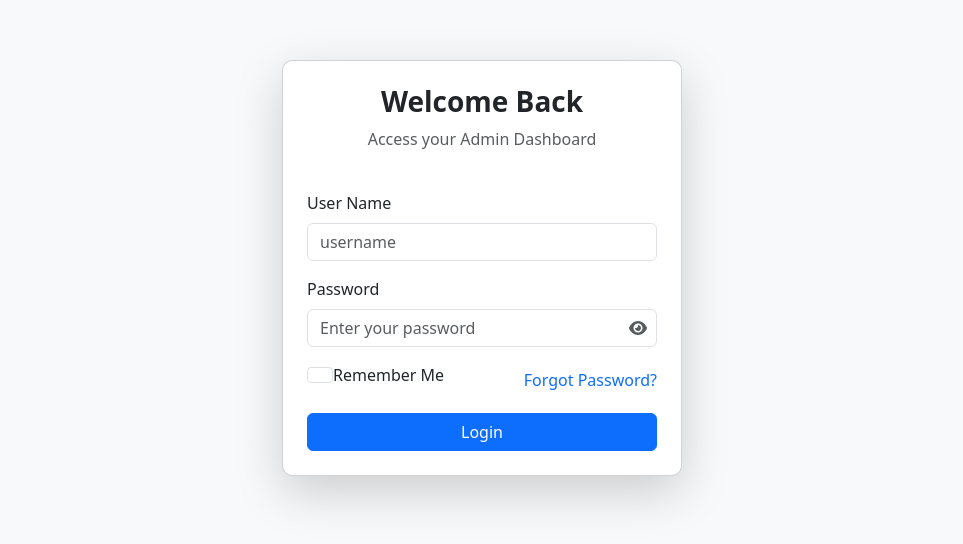
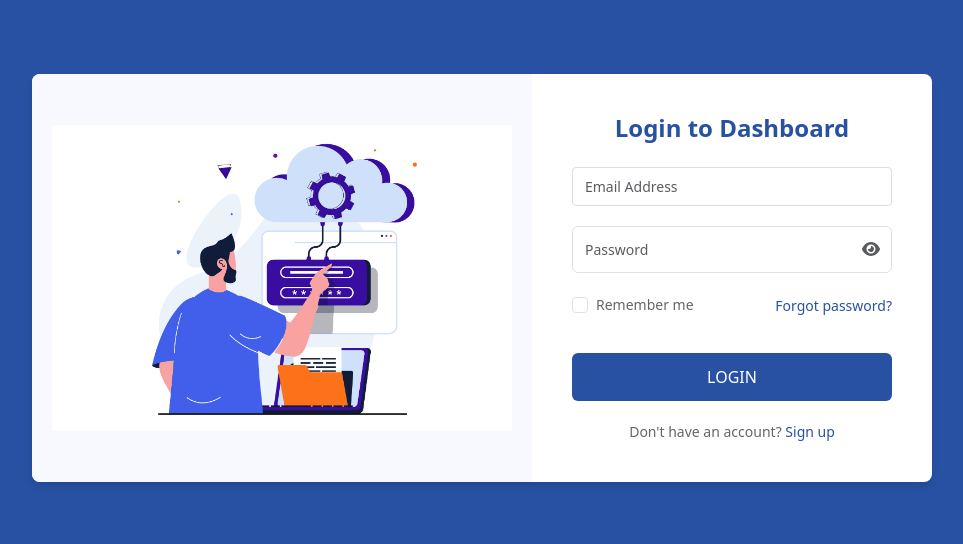
Before and after one commit to Arjun643/bootstrap-admin-template, a React (Create React App) app: page /login in a window 1280 px wide. Shown: the part 122-666 px from the top of the page, without its empty margins (158-1121 px from the left). Built offline with nearby package versions, Linux system fonts and the light colour scheme; what ag-grid-community would draw is missing.

Commit message:
feat(login-page-design): improvement

```diff
--- a/src/components/sidebar/sidebar.tsx
+++ b/src/components/sidebar/sidebar.tsx
@@ -22,7 +22,6 @@ const Sidebar = () => {
       style={{
         width: collapsed ? "80px" : "250px",
         transition: "all 0.3s ease",
-        position: "fixed",
         height: "100vh",
         overflowY: "auto",
       }}>
--- a/src/pages/home/home.css
+++ b/src/pages/home/home.css
@@ -36,3 +36,33 @@
     height: 250px;
   }
 }
+
+.sidebar {
+  left: 0;
+  top: 0;
+  height: 100vh;
+  background: #1a2234;
+  width: 250px;
+  z-index: 9999;
+  transition: all 0.3s ease;
+  box-shadow: 2px 0 5px rgba(0, 0, 0, 0.1);
+}
+
+.main-content {
+  position: relative;
+  margin-left: 250px;
+  min-height: 100vh;
+  background: #fff;
+  transition: all 0.3s ease;
+  z-index: 1;
+}
+
+/* जब साइडबार छिपा हो */
+.sidebar.collapsed {
+  left: -250px;
+  box-shadow: none;
+}
+
+.main-content.expanded {
+  margin-left: 0;
+}
--- /dev/null
+++ b/src/pages/login/login.scss
@@ -0,0 +1,125 @@
+.login-container {
+  min-height: 100vh;
+  background-color: #2851a3;
+  display: flex;
+  align-items: center;
+  justify-content: center;
+  padding: 20px;
+}
+
+.login-card {
+  background: white;
+  border-radius: 8px;
+  box-shadow: 0 4px 6px rgba(0, 0, 0, 0.1);
+  width: 100%;
+  max-width: 900px;
+  display: flex;
+  overflow: hidden;
+}
+
+.login-illustration {
+  flex: 1;
+  background-color: #f8f9fe;
+  padding: 20px;
+  display: flex;
+  align-items: center;
+  justify-content: center;
+
+  img {
+    max-width: 100%;
+    height: auto;
+  }
+}
+
+.login-form-section {
+  flex: 1;
+  padding: 40px;
+  min-width: 320px;
+  max-width: 400px;
+}
+
+.login-title {
+  color: #2851a3;
+  margin-bottom: 24px;
+  font-size: 24px;
+  font-weight: 600;
+  text-align: center;
+}
+
+.form-group {
+  margin-bottom: 20px;
+}
+
+.form-control {
+  width: 100%;
+  padding: 12px;
+  border: 1px solid #e1e1e1;
+  border-radius: 6px;
+  font-size: 14px;
+
+  &:focus {
+    border-color: #2851a3;
+    box-shadow: 0 0 0 2px rgba(40, 81, 163, 0.1);
+    outline: none;
+  }
+}
+
+.login-btn {
+  width: 100%;
+  padding: 12px;
+  background-color: #2851a3;
+  color: white;
+  border: none;
+  border-radius: 6px;
+  font-size: 16px;
+  font-weight: 500;
+  cursor: pointer;
+  margin-top: 10px;
+  transition: background-color 0.2s;
+
+  &:hover {
+    background-color: darken(#2851a3, 5%);
+  }
+}
+
+.forgot-password {
+  color: #2851a3;
+  text-decoration: none;
+  font-size: 14px;
+
+  &:hover {
+    text-decoration: underline;
+  }
+}
+
+.signup-text {
+  text-align: center;
+  margin-top: 20px;
+  font-size: 14px;
+  color: #666;
+
+  a {
+    color: #2851a3;
+    text-decoration: none;
+    font-weight: 500;
+
+    &:hover {
+      text-decoration: underline;
+    }
+  }
+}
+
+.form-check {
+  display: flex;
+  align-items: center;
+  gap: 8px;
+}
+
+.form-check-input {
+  margin: 0;
+}
+
+.form-check-label {
+  font-size: 14px;
+  color: #666;
+}
--- a/src/pages/login/login.tsx
+++ b/src/pages/login/login.tsx
@@ -11,10 +11,10 @@ import {
 import { toast } from "react-toastify";
 import { FontAwesomeIcon } from "@fortawesome/react-fontawesome";
 import { faEye, faEyeSlash } from "@fortawesome/free-solid-svg-icons";
-import { CustomForm, CustomFormLabel, CustomLink, DynamicHtmlTag, CustomInput } from "components";
 import { useState, useEffect } from "react";
 import { useNavigate } from "react-router-dom";
 import { loginSchema } from "utility";
+import "./login.scss";
 
 export default function Login() {
   const navigate = useNavigate();
@@ -74,79 +74,75 @@ export default function Login() {
   }, [navigate, loginUserData]);
 
   return (
-    <DynamicHtmlTag type="div">
-      <DynamicHtmlTag type="div" className="d-flex align-items-center justify-content-center vh-100 bg-light">
-        <DynamicHtmlTag type="div" className="card shadow-lg p-4" style={{ width: "400px", borderRadius: "10px" }}>
-          <DynamicHtmlTag type="div" className="text-center mb-4">
-            <DynamicHtmlTag type="h3" className="fw-bold">
-              Welcome Back
-            </DynamicHtmlTag>
-            <DynamicHtmlTag type="p" className="text-muted">
-              Access your Admin Dashboard
-            </DynamicHtmlTag>
-          </DynamicHtmlTag>
-          <CustomForm onSubmit={handleLogin}>
-            {/* Email Field */}
-            <DynamicHtmlTag type="div" className="mb-3">
-              <CustomFormLabel htmlFor="username" className="form-label">
-                User Name
-              </CustomFormLabel>
-              <CustomInput
-                type="text"
-                id="username"
+    <div className="login-container">
+      <div className="login-card">
+        <div className="login-illustration">
+          <img src="./images/login-image.jpg" alt="Login illustration" />
+        </div>
+
+        <div className="login-form-section">
+          <h1 className="login-title">Login to Dashboard</h1>
+
+          <form onSubmit={handleLogin}>
+            <div className="form-group">
+              <input
+                type="email"
+                className="form-control"
+                placeholder="Email Address"
                 name="username"
                 value={loginCredentials.username}
                 onChange={onFieldChange}
-                placeholder="username"
-                className="form-control"
               />
               {errors.username && <div className="text-danger">{errors.username}</div>}
-            </DynamicHtmlTag>
+            </div>
 
-            {/* Password Field */}
-            <DynamicHtmlTag type="div" className="mb-3">
-              <CustomFormLabel htmlFor="password" className="form-label">
-                Password
-              </CustomFormLabel>
+            <div className="form-group">
               <div style={{ position: "relative" }}>
-                <CustomInput
+                <input
                   type={showPassword ? "text" : "password"}
+                  className="form-control"
+                  placeholder="Password"
+                  name="password"
                   value={loginCredentials.password}
                   onChange={onFieldChange}
-                  id="password"
-                  name="password"
-                  className="form-control pr-5"
-                  placeholder="Enter your password"
                 />
-                <DynamicHtmlTag type="span" className="cursor-pointer eye-icon-cursor-pointer" onClick={() => setShowPassword(!showPassword)}>
+                <span
+                  style={{
+                    position: "absolute",
+                    right: "12px",
+                    top: "50%",
+                    transform: "translateY(-50%)",
+                    cursor: "pointer",
+                  }}
+                  onClick={() => setShowPassword(!showPassword)}>
                   <FontAwesomeIcon icon={showPassword ? faEyeSlash : faEye} className="text-muted" />
-                </DynamicHtmlTag>
+                </span>
               </div>
               {errors.password && <div className="text-danger">{errors.password}</div>}
-            </DynamicHtmlTag>
+            </div>
 
-            {/* Remember Me and Forgot Password */}
-            <DynamicHtmlTag type="div" className="d-flex justify-content-between align-items-center mb-3">
-              <DynamicHtmlTag type="div" className="form-check">
-                <CustomInput type="checkbox" id="rememberMe" checked={rememberMe} onChange={handleRememberMeChange} className="form-check-input" />
-                <CustomFormLabel htmlFor="rememberMe" className="form-check-label">
-                  Remember Me
-                </CustomFormLabel>
-              </DynamicHtmlTag>
-              <CustomLink to="#" className="text-decoration-none text-primary">
-                Forgot Password?
-              </CustomLink>
-            </DynamicHtmlTag>
+            <div className="d-flex justify-content-between align-items-center mb-4">
+              <div className="form-check">
+                <input type="checkbox" className="form-check-input" id="rememberMe" checked={rememberMe} onChange={handleRememberMeChange} />
+                <label className="form-check-label" htmlFor="rememberMe">
+                  Remember me
+                </label>
+              </div>
+              <a href="#" className="forgot-password">
+                Forgot password?
+              </a>
+            </div>
 
-            {/* Login Button */}
-            <DynamicHtmlTag type="div" className="d-grid">
-              <button type="submit" className="btn btn-primary">
-                Login
-              </button>
-            </DynamicHtmlTag>
-          </CustomForm>
-        </DynamicHtmlTag>
-      </DynamicHtmlTag>
-    </DynamicHtmlTag>
+            <button type="submit" className="login-btn">
+              LOGIN
+            </button>
+
+            <div className="signup-text">
+              Don't have an account? <a href="#">Sign up</a>
+            </div>
+          </form>
+        </div>
+      </div>
+    </div>
   );
 }
--- a/src/styles/style.scss
+++ b/src/styles/style.scss
@@ -39,21 +39,6 @@ body {
   position: relative;
   background: var(--bg-secondary);
   margin-top: 0;
-}
-
-.layoutSidebarManage {
-  background-color: #1f2937 !important;
-  box-shadow: 2px 0 5px rgba(0, 0, 0, 0.2);
-  flex-shrink: 0;
-  width: 250px;
-  transition: width 0.3s ease;
-  position: relative;
-  z-index: 1000;
-  height: 100%;
-
-  &.collapsed {
-    width: 80px;
-  }
 }
 
 .header-sidebar-scrollManage {
@@ -298,10 +283,6 @@ body {
     z-index: 1000;
     box-shadow: 2px 0 10px rgba(0, 0, 0, 0.2);
     width: 250px;
-  }
-
-  &.collapsed {
-    width: 80px;
   }
 
   /* Transitions */
--- /dev/null
+++ b/src/types/custom.d.ts
@@ -0,0 +1,4 @@
+declare module "*.svg" {
+  const content: string;
+  export default content;
+}
--- a/tsconfig.json
+++ b/tsconfig.json
@@ -31,6 +31,6 @@
     "outDir": "./dist",
     "types": ["node"]
   },
-  "include": ["src"],
+  "include": ["src", "src/types/custom.d.ts"],
   "exclude": ["node_modules"]
 }
```
Also changed, not shown: public/images/login-image.jpg (added).
